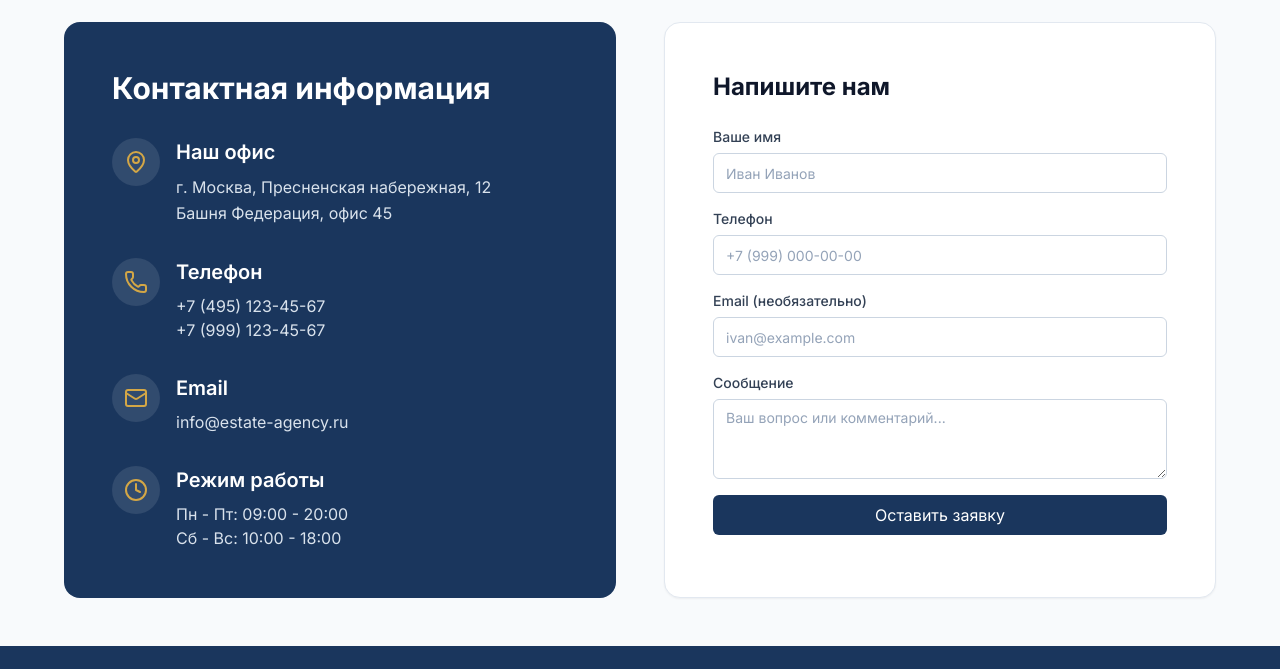
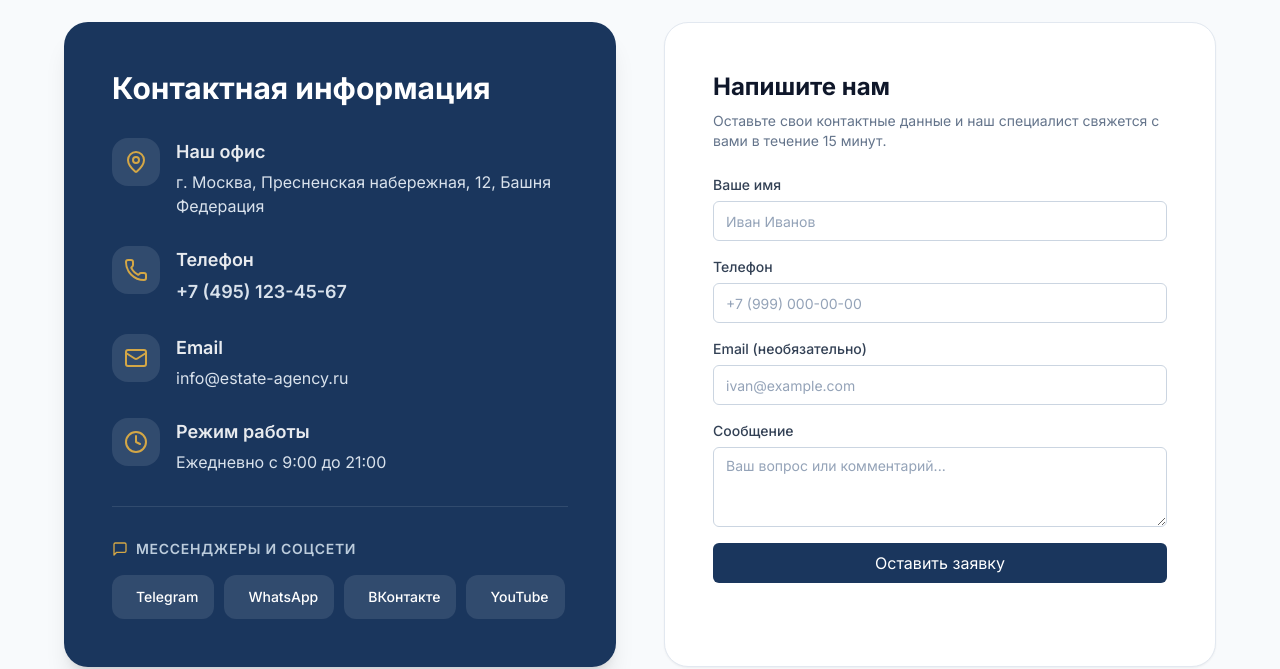
Before and after one commit to Mr-Fulani/estate, a Next.js app in the folder frontend/: page /contact in a window 1280 px wide. Shown: the part 238-907 px from the top of the page. Built offline with nearby package versions, Linux system fonts and the light colour scheme; no server answers.

Commit message:
feat: connect dynamic SiteSettings and interactive social buttons to /contact page

```diff
--- a/frontend/src/app/contact/page.tsx
+++ b/frontend/src/app/contact/page.tsx
@@ -1,7 +1,33 @@
+'use client';
+
 import { ContactForm } from '@/app/properties/[id]/ContactForm';
-import { MapPin, Phone, Mail, Clock } from 'lucide-react';
+import { MapPin, Phone, Mail, Clock, MessageSquare } from 'lucide-react';
+import { useSiteSettings } from '@/context/SiteSettingsContext';
+import {
+  TelegramIcon,
+  WhatsappIcon,
+  VkIcon,
+  YoutubeIcon,
+  InstagramIcon,
+  FacebookIcon,
+  MaxIcon,
+} from '@/components/ui/SocialIcons';
 
 export default function ContactPage() {
+  const { settings } = useSiteSettings();
+
+  const phoneTel = 'tel:' + (settings.phone || '').replace(/[\s\-\(\)]/g, '');
+
+  const socialLinks = [
+    { url: settings.telegram, icon: TelegramIcon, label: 'Telegram', color: 'hover:bg-[#27A7E7] hover:text-white' },
+    { url: settings.whatsapp, icon: WhatsappIcon, label: 'WhatsApp', color: 'hover:bg-[#25D366] hover:text-white' },
+    { url: settings.vk, icon: VkIcon, label: 'ВКонтакте', color: 'hover:bg-[#4C75A3] hover:text-white' },
+    { url: settings.youtube, icon: YoutubeIcon, label: 'YouTube', color: 'hover:bg-[#FF0000] hover:text-white' },
+    { url: settings.instagram, icon: InstagramIcon, label: 'Instagram', color: 'hover:bg-[#E1306C] hover:text-white' },
+    { url: settings.facebook, icon: FacebookIcon, label: 'Facebook', color: 'hover:bg-[#1877F2] hover:text-white' },
+    { url: settings.max_messenger, icon: MaxIcon, label: 'MAX', color: 'hover:bg-blue-600 hover:text-white' },
+  ].filter((s) => s.url && typeof s.url === 'string' && s.url.trim() !== '');
+
   return (
     <div className="bg-slate-50 min-h-[calc(100vh-80px)] py-12">
       <div className="container mx-auto px-4 md:px-6">
@@ -13,70 +39,104 @@ export default function ContactPage() {
         </div>
 
         <div className="grid grid-cols-1 lg:grid-cols-2 gap-12 max-w-6xl mx-auto">
-          {/* Contact Info */}
-          <div className="bg-primary-900 rounded-2xl p-8 md:p-12 text-white">
+          {/* Dynamic Contact Info Card */}
+          <div className="bg-primary-900 rounded-3xl p-8 md:p-12 text-white shadow-xl flex flex-col justify-between">
+            <div>
               <h2 className="text-3xl font-bold mb-8">Контактная информация</h2>
 
-            <div className="space-y-8">
+              <div className="space-y-7">
+                {/* Address */}
                 <div className="flex items-start gap-4">
-                <div className="w-12 h-12 bg-white/10 rounded-full flex items-center justify-center shrink-0">
-                  <MapPin className="text-secondary" />
+                  <div className="w-12 h-12 bg-white/10 rounded-2xl flex items-center justify-center shrink-0 text-secondary">
+                    <MapPin className="w-6 h-6" />
                   </div>
                   <div>
-                  <h3 className="text-xl font-semibold mb-2">Наш офис</h3>
-                  <p className="text-primary-100 leading-relaxed">
-                    г. Москва, Пресненская набережная, 12<br />
-                    Башня Федерация, офис 45
+                    <h3 className="text-lg font-semibold mb-1 text-white/90">Наш офис</h3>
+                    <p className="text-primary-100 leading-relaxed text-sm md:text-base">
+                      {settings.address}
                     </p>
                   </div>
                 </div>
 
+                {/* Phone */}
                 <div className="flex items-start gap-4">
-                <div className="w-12 h-12 bg-white/10 rounded-full flex items-center justify-center shrink-0">
-                  <Phone className="text-secondary" />
+                  <div className="w-12 h-12 bg-white/10 rounded-2xl flex items-center justify-center shrink-0 text-secondary">
+                    <Phone className="w-6 h-6" />
                   </div>
                   <div>
-                  <h3 className="text-xl font-semibold mb-2">Телефон</h3>
-                  <a href="tel:+74951234567" className="text-primary-100 hover:text-white transition-colors">
-                    +7 (495) 123-45-67
-                  </a>
-                  <br />
-                  <a href="tel:+79991234567" className="text-primary-100 hover:text-white transition-colors">
-                    +7 (999) 123-45-67
+                    <h3 className="text-lg font-semibold mb-1 text-white/90">Телефон</h3>
+                    <a
+                      href={phoneTel}
+                      className="text-primary-100 hover:text-white font-semibold text-base md:text-lg transition-colors inline-block"
+                    >
+                      {settings.phone}
                     </a>
                   </div>
                 </div>
 
+                {/* Email */}
                 <div className="flex items-start gap-4">
-                <div className="w-12 h-12 bg-white/10 rounded-full flex items-center justify-center shrink-0">
-                  <Mail className="text-secondary" />
+                  <div className="w-12 h-12 bg-white/10 rounded-2xl flex items-center justify-center shrink-0 text-secondary">
+                    <Mail className="w-6 h-6" />
                   </div>
                   <div>
-                  <h3 className="text-xl font-semibold mb-2">Email</h3>
-                  <a href="mailto:info@estate-agency.ru" className="text-primary-100 hover:text-white transition-colors">
-                    info@estate-agency.ru
+                    <h3 className="text-lg font-semibold mb-1 text-white/90">Email</h3>
+                    <a
+                      href={`mailto:${settings.email}`}
+                      className="text-primary-100 hover:text-white transition-colors text-sm md:text-base"
+                    >
+                      {settings.email}
                     </a>
                   </div>
                 </div>
 
+                {/* Working Hours */}
                 <div className="flex items-start gap-4">
-                <div className="w-12 h-12 bg-white/10 rounded-full flex items-center justify-center shrink-0">
-                  <Clock className="text-secondary" />
+                  <div className="w-12 h-12 bg-white/10 rounded-2xl flex items-center justify-center shrink-0 text-secondary">
+                    <Clock className="w-6 h-6" />
                   </div>
                   <div>
-                  <h3 className="text-xl font-semibold mb-2">Режим работы</h3>
-                  <p className="text-primary-100">
-                    Пн - Пт: 09:00 - 20:00<br />
-                    Сб - Вс: 10:00 - 18:00
+                    <h3 className="text-lg font-semibold mb-1 text-white/90">Режим работы</h3>
+                    <p className="text-primary-100 text-sm md:text-base">
+                      {settings.working_hours}
                     </p>
                   </div>
                 </div>
               </div>
             </div>
 
-          {/* Contact Form */}
-          <div className="bg-white rounded-2xl shadow-sm border border-slate-200 p-8 md:p-12">
-            <h2 className="text-2xl font-bold text-slate-900 mb-6">Напишите нам</h2>
+            {/* Social & Messengers Section */}
+            {socialLinks.length > 0 && (
+              <div className="pt-8 mt-8 border-t border-white/10">
+                <h3 className="text-sm font-semibold uppercase tracking-wider text-primary-200 mb-4 flex items-center gap-2">
+                  <MessageSquare className="w-4 h-4 text-secondary" />
+                  Мессенджеры и соцсети
+                </h3>
+                <div className="flex flex-wrap gap-2.5">
+                  {socialLinks.map((social) => (
+                    <a
+                      key={social.label}
+                      href={social.url!}
+                      target="_blank"
+                      rel="noopener noreferrer"
+                      className={`h-11 px-4 rounded-xl bg-white/10 text-white font-medium text-xs md:text-sm flex items-center gap-2 transition-all active:scale-95 ${social.color}`}
+                      title={social.label}
+                    >
+                      <social.icon className="w-4.5 h-4.5" />
+                      <span>{social.label}</span>
+                    </a>
+                  ))}
+                </div>
+              </div>
+            )}
+          </div>
+
+          {/* Contact Form Card */}
+          <div className="bg-white rounded-3xl shadow-sm border border-slate-200 p-8 md:p-12">
+            <h2 className="text-2xl font-bold text-slate-900 mb-2">Напишите нам</h2>
+            <p className="text-slate-500 text-sm mb-6">
+              Оставьте свои контактные данные и наш специалист свяжется с вами в течение 15 минут.
+            </p>
             <ContactForm />
           </div>
         </div>
```
Lines whose indentation alone changed are shown as unchanged.
